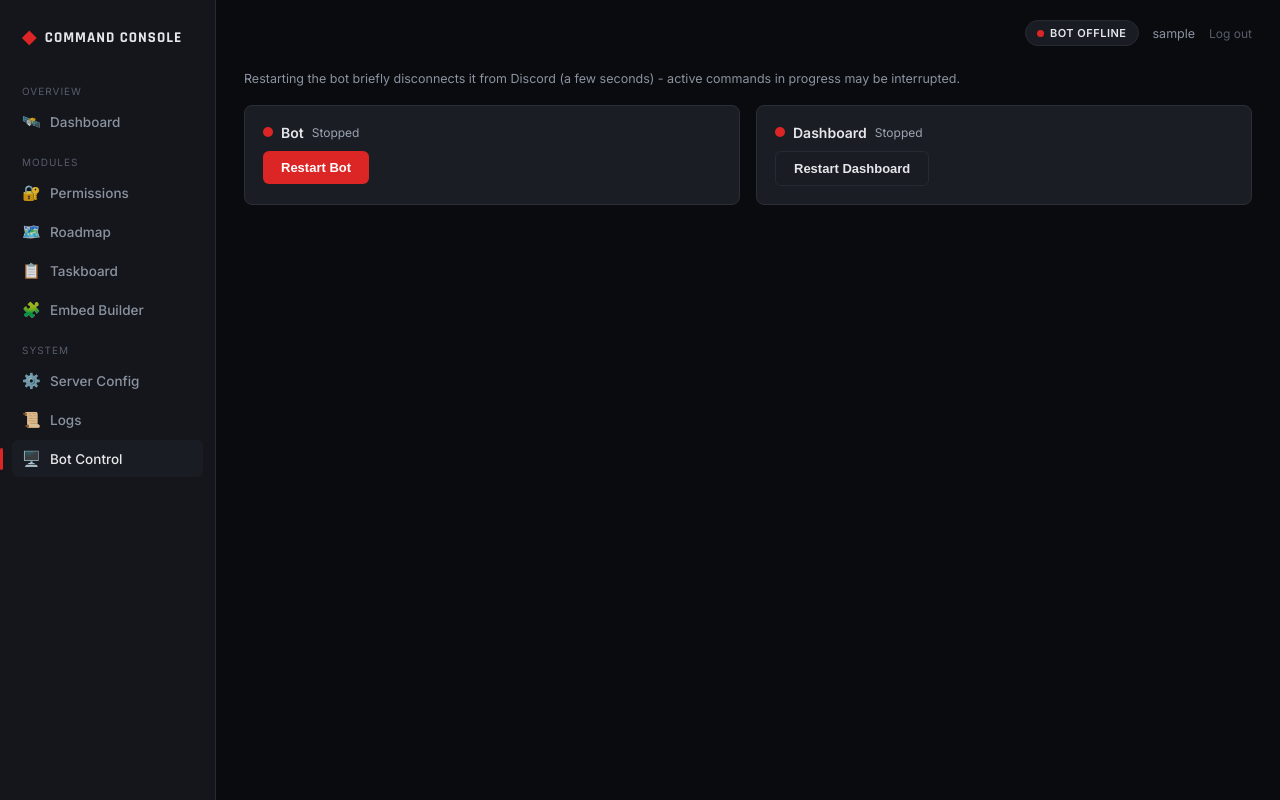
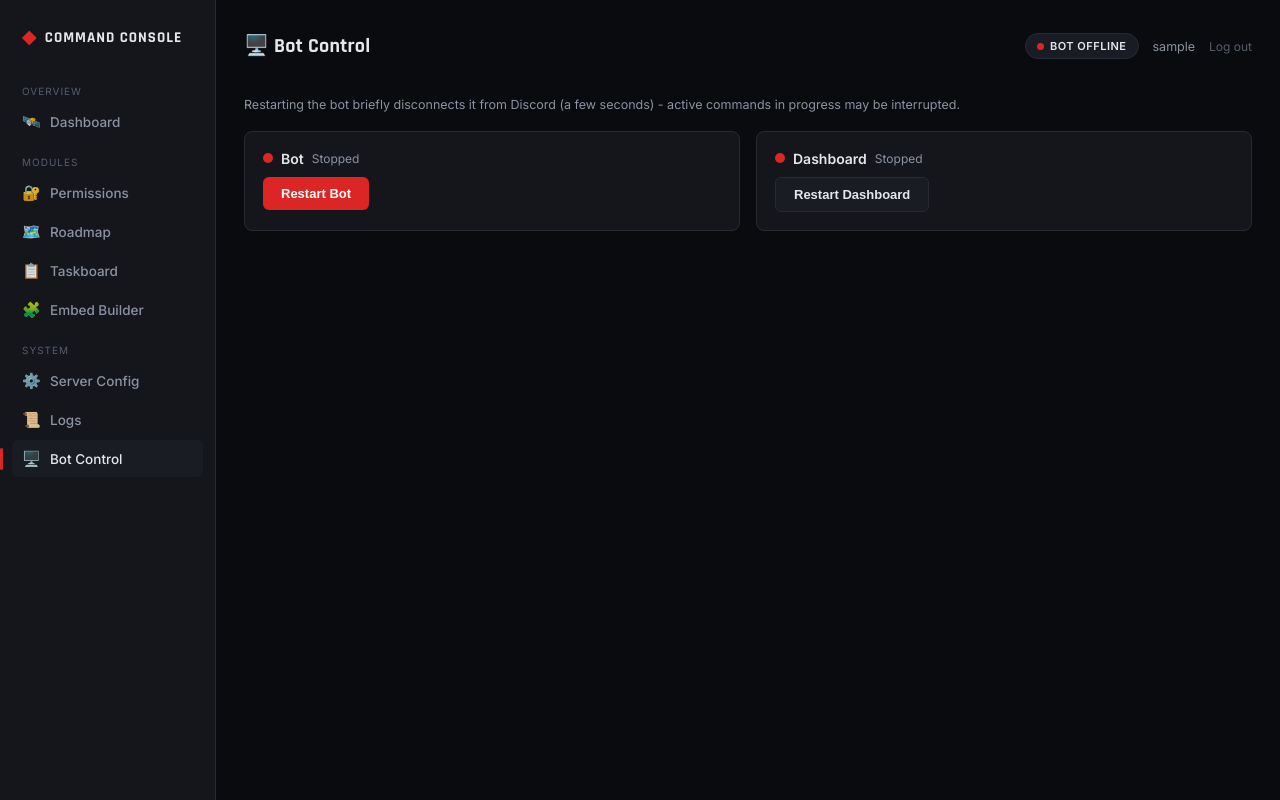
Before and after one commit to Superluks5/sw_announcement_bot, a Flask app: page /control in a window 1280 px wide. Run offline with Flask 3, Linux system fonts and the light colour scheme; the visitor is signed in with stand-in values (Sample User, id 1).

Commit message:
Update control.html

```diff
--- a/dashboard/templates/control.html
+++ b/dashboard/templates/control.html
@@ -1,30 +1,31 @@
 {% extends "base.html" %}
+{% block page_title %}🖥️ Bot Control{% endblock %}
 {% block content %}
         <p class="hint">Restarting the bot briefly disconnects it from Discord (a few seconds) - active commands in progress may be interrupted.</p>
 
         <div style="display: grid; grid-template-columns: repeat(auto-fit, minmax(260px, 1fr)); gap: 16px;">
-            <div style="background: #1a1d24; border: 1px solid #2a2e37; border-radius: 8px; padding: 18px;">
+            <div style="background: #14161b; border: 1px solid #262a33; border-radius: 8px; padding: 18px;">
                 <div style="display: flex; align-items: center; gap: 8px; margin-bottom: 10px;">
                     <span style="width: 10px; height: 10px; border-radius: 50%; background: {{ '#22c55e' if bot_status.active else '#dc2626' }}; display: inline-block;"></span>
                     <strong style="font-size: 14px;">Bot</strong>
-                    <span style="font-size: 12px; color: #9ca3af;">{{ 'Running' if bot_status.active else ('Stopped' if bot_status.active == False else 'Unknown') }}</span>
+                    <span style="font-size: 12px; color: #8b93a1;">{{ 'Running' if bot_status.active else ('Stopped' if bot_status.active == False else 'Unknown') }}</span>
                 </div>
                 {% if bot_status.since %}
-                <div style="font-size: 11px; color: #6b7280; margin-bottom: 14px;">Since {{ bot_status.since }}</div>
+                <div style="font-size: 11px; color: #565d6b; margin-bottom: 14px;">Since {{ bot_status.since }}</div>
                 {% endif %}
                 <form method="POST" action="{{ url_for('restart_service', service='swbot') }}" onsubmit="return confirm('Restart the bot now? It will briefly disconnect from Discord.');">
                     <button type="submit">Restart Bot</button>
                 </form>
             </div>
 
-            <div style="background: #1a1d24; border: 1px solid #2a2e37; border-radius: 8px; padding: 18px;">
+            <div style="background: #14161b; border: 1px solid #262a33; border-radius: 8px; padding: 18px;">
                 <div style="display: flex; align-items: center; gap: 8px; margin-bottom: 10px;">
                     <span style="width: 10px; height: 10px; border-radius: 50%; background: {{ '#22c55e' if dashboard_status.active else '#dc2626' }}; display: inline-block;"></span>
                     <strong style="font-size: 14px;">Dashboard</strong>
-                    <span style="font-size: 12px; color: #9ca3af;">{{ 'Running' if dashboard_status.active else ('Stopped' if dashboard_status.active == False else 'Unknown') }}</span>
+                    <span style="font-size: 12px; color: #8b93a1;">{{ 'Running' if dashboard_status.active else ('Stopped' if dashboard_status.active == False else 'Unknown') }}</span>
                 </div>
                 {% if dashboard_status.since %}
-                <div style="font-size: 11px; color: #6b7280; margin-bottom: 14px;">Since {{ dashboard_status.since }}</div>
+                <div style="font-size: 11px; color: #565d6b; margin-bottom: 14px;">Since {{ dashboard_status.since }}</div>
                 {% endif %}
                 <form method="POST" action="{{ url_for('restart_service', service='swbot-dashboard') }}" onsubmit="return confirm('Restart the dashboard itself? You will be logged out.');">
                     <button type="submit" class="btn-secondary">Restart Dashboard</button>
```
